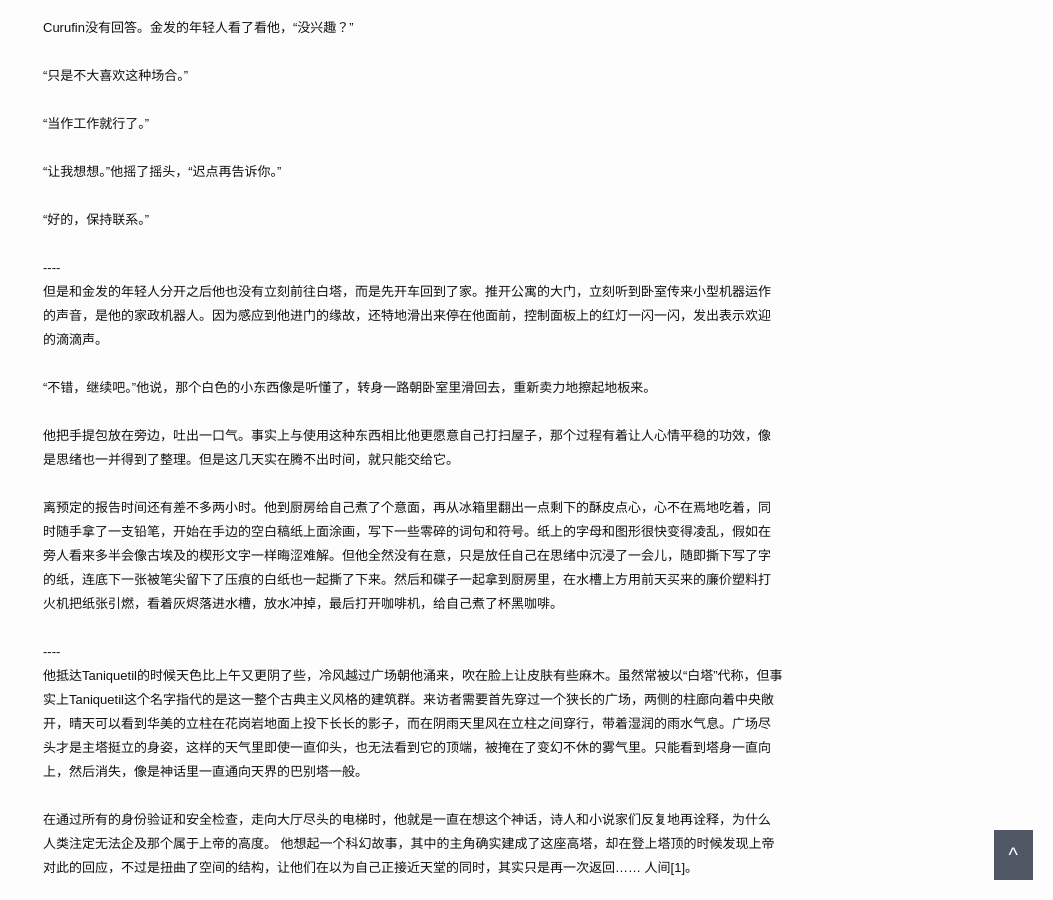
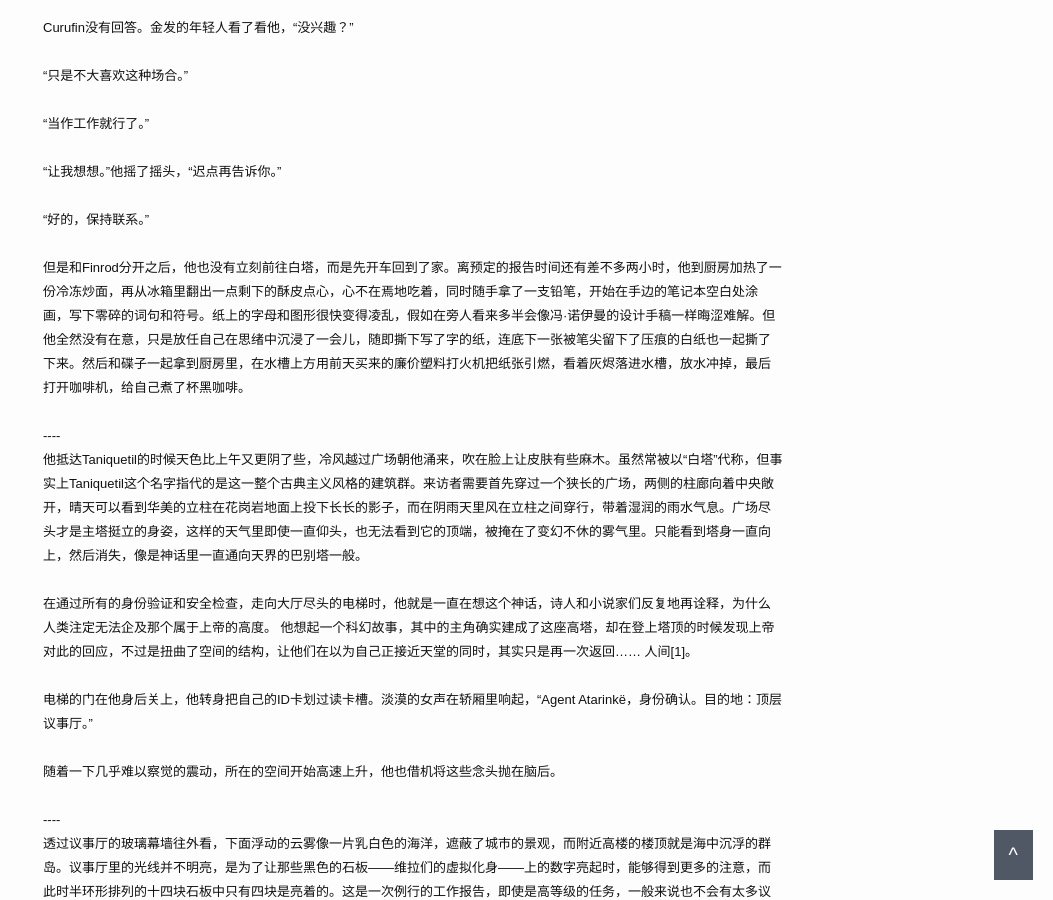
Before and after one commit to greylantern/greylantern.github.io, a Jekyll site: the page built from _posts/2016-01-21-【Finrod:Curufin】【cyberpunk AU】 Paranoia 13.html, in a window 1280 px wide and 900 px high, scrolled down 631 px. Shown: the whole window, without its empty margins (227-1280 px from the left). Built offline with Jekyll 4.4.1, drawn with Linux system fonts in a browser that asks for light colours; comment, search, counter and statistics services are not loaded.

Commit message:
add a post

```diff
--- a/_posts/2016-01-21-【Finrod:Curufin】【cyberpunk AU】 Paranoia 13.html
+++ b/_posts/2016-01-21-【Finrod:Curufin】【cyberpunk AU】 Paranoia 13.html
@@ -40,14 +40,7 @@ Curufin没有回答。金发的年轻人看了看他，“没兴趣？”<br><br
 
 “好的，保持联系。”<br><br>
 
-----<br />
-但是和金发的年轻人分开之后他也没有立刻前往白塔，而是先开车回到了家。推开公寓的大门，立刻听到卧室传来小型机器运作的声音，是他的家政机器人。因为感应到他进门的缘故，还特地滑出来停在他面前，控制面板上的红灯一闪一闪，发出表示欢迎的滴滴声。<br><br>
-
-“不错，继续吧。”他说，那个白色的小东西像是听懂了，转身一路朝卧室里滑回去，重新卖力地擦起地板来。<br><br>
-
-他把手提包放在旁边，吐出一口气。事实上与使用这种东西相比他更愿意自己打扫屋子，那个过程有着让人心情平稳的功效，像是思绪也一并得到了整理。但是这几天实在腾不出时间，就只能交给它。<br><br>
-
-离预定的报告时间还有差不多两小时。他到厨房给自己煮了个意面，再从冰箱里翻出一点剩下的酥皮点心，心不在焉地吃着，同时随手拿了一支铅笔，开始在手边的空白稿纸上面涂画，写下一些零碎的词句和符号。纸上的字母和图形很快变得凌乱，假如在旁人看来多半会像古埃及的楔形文字一样晦涩难解。但他全然没有在意，只是放任自己在思绪中沉浸了一会儿，随即撕下写了字的纸，连底下一张被笔尖留下了压痕的白纸也一起撕了下来。然后和碟子一起拿到厨房里，在水槽上方用前天买来的廉价塑料打火机把纸张引燃，看着灰烬落进水槽，放水冲掉，最后打开咖啡机，给自己煮了杯黑咖啡。<br><br>
+但是和Finrod分开之后，他也没有立刻前往白塔，而是先开车回到了家。离预定的报告时间还有差不多两小时，他到厨房加热了一份冷冻炒面，再从冰箱里翻出一点剩下的酥皮点心，心不在焉地吃着，同时随手拿了一支铅笔，开始在手边的笔记本空白处涂画，写下零碎的词句和符号。纸上的字母和图形很快变得凌乱，假如在旁人看来多半会像冯·诺伊曼的设计手稿一样晦涩难解。但他全然没有在意，只是放任自己在思绪中沉浸了一会儿，随即撕下写了字的纸，连底下一张被笔尖留下了压痕的白纸也一起撕了下来。然后和碟子一起拿到厨房里，在水槽上方用前天买来的廉价塑料打火机把纸张引燃，看着灰烬落进水槽，放水冲掉，最后打开咖啡机，给自己煮了杯黑咖啡。<br><br>
 
 ----<br />
 他抵达Taniquetil的时候天色比上午又更阴了些，冷风越过广场朝他涌来，吹在脸上让皮肤有些麻木。虽然常被以“白塔”代称，但事实上Taniquetil这个名字指代的是这一整个古典主义风格的建筑群。来访者需要首先穿过一个狭长的广场，两侧的柱廊向着中央敞开，晴天可以看到华美的立柱在花岗岩地面上投下长长的影子，而在阴雨天里风在立柱之间穿行，带着湿润的雨水气息。广场尽头才是主塔挺立的身姿，这样的天气里即使一直仰头，也无法看到它的顶端，被掩在了变幻不休的雾气里。只能看到塔身一直向上，然后消失，像是神话里一直通向天界的巴别塔一般。<br><br>
--- a/_posts/2016-02-20-【Finrod:Curufin】【cyberpunk AU】 Paranoia 15.html
+++ b/_posts/2016-02-20-【Finrod:Curufin】【cyberpunk AU】 Paranoia 15.html
@@ -50,7 +50,7 @@ categories: 精灵宝钻：刷新组：Paranoia
 
 他在那里站了几分钟，可以听到楼下的车流声，附近某个房间里有打印机在运作。身后的一扇门开了，有个穿高跟鞋的女人走出来，经过他身边走向电梯，在空气里留下若有若无的香味。他心里微微一动，仿佛想起了什么，但是还没有捕捉到那个转瞬即逝的念头，刚才的女孩就从走廊尽头出现，走到他身边：<br><br>
 
-“请跟我到这边来，先生。”<br><br>
+“‘系统’批准了您的请求。请跟我到这边来。”<br><br>
 
 ----<br />
 门外的脚步声逐渐远去，Curufin打量自己被带进的房间。这大概是一间没有人使用的咨询室，有相当舒服的绒面坐垫和厚重的窗帘。女孩在出去之前替他打开了灯，甚至还倒了杯水。<br><br>
--- a/_posts/2016-06-09-【Finrod:Curufin】【cyberpunk AU】 Paranoia 34.html
+++ b/_posts/2016-06-09-【Finrod:Curufin】【cyberpunk AU】 Paranoia 34.html
@@ -122,7 +122,7 @@ Curufin看出他更像是在对他自己提问，于是没有开口，等他说
 
 “而这个原则的形成，是因为二十世纪的博弈理论证明了洛克、边沁和密尔以来的思想传统中，那种自由主义理念在理论上是不可行的。仅凭个体自发追求利益最大化有可能达到帕累托均衡，却无法达到全局最优，后者只能通过对于全局收益的计算达到。这也就是Ilúvatar系统使用的收益函数。<br><br>
 
-“有人说这是人类逃避责任的表现，或许他们也没有错。古往今来的任何一个社会里，总会有人被压迫，被舍弃——区别只是，我们放弃了决策的权利，不再去想什么是最好的，以及为了它要牺牲什么，转而将这一切托付给机器。”<br><br>
+“有人说这是人类逃避责任的表现，或许他们也没有错。古往今来的任何一个社会里，总有人幸福快乐，也有人被压迫、被舍弃——区别只是，我们放弃了决策的权利，不再去想什么是最好的，以及为了它要牺牲什么，转而将这一切托付给机器。”<br><br>
 
 他抬起手，Curufin注意到他面前摆着一小堆卵石，被海水冲刷得光滑。他从中拣出一颗，放在旁边。<br><br>
 
@@ -132,7 +132,7 @@ Curufin看出他更像是在对他自己提问，于是没有开口，等他说
 
 他伸手推倒了那一整堆卵石，在海水中溅起许多破碎的水花。<br><br>
 
-“这个过程会带来战争和毁灭，更多牺牲，更多的人死去，却没有人能保证建立更好的秩序。”<br><br>
+“这个过程会带来战争和灾难，更多牺牲，更多的人死去，却没有人能保证建立更好的秩序。”<br><br>
 
 “这不是什么新的难题。”Curufin说，将双臂交叉在胸前，“从古至今的所有革命者都面对过这个问题。”<br><br>
 
```
Also changed, not shown: _posts/2023-10-28-【Finrod:Curufin】【2023万圣节贺】沼泽，万圣节，与关于吸血鬼的刻板印象（5）.html (+1 -6 lines), _posts/2024-02-20-【Finrod中心】神学家.html (added, +39 -0 lines).
